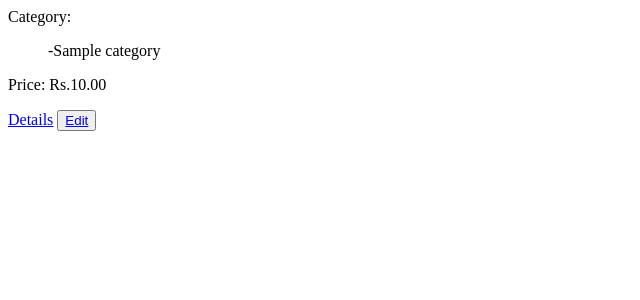
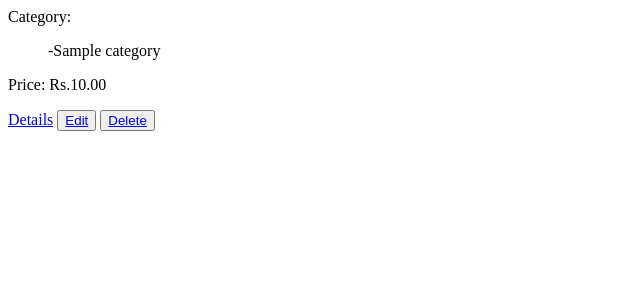
Before and after one commit to Amanyadav72/Shophub, a Django app: page / in a window 1280 px wide. Shown: the part 469-769 px from the top of the page, without its empty margins (0-640 px from the left). Run offline with Django 5.2, Linux system fonts and the light colour scheme; a user stored in the database is signed in; tables that the repository leaves empty hold one stand-in row (values such as "Sample post"); grey boxes marked "Sample" are stand-in pictures.

Commit message:
updated delete product template

```diff
--- a/products/templates/products/home.html
+++ b/products/templates/products/home.html
@@ -47,9 +47,8 @@
         <p>Price: Rs.{{ item.price }} </p>
         <a href="{% url 'product_detail' item.pk %}" target="_blank">Details</a>
         {% if perms.products.change_product and item.owner == user %}
-            <button ><a href="{% url 'edit_product' item.pk %}" >
-            Edit
-            </a></button>
+            <button ><a href="{% url 'edit_product' item.pk %}" >Edit</a></button>
+            <button><a href="{% url 'delete_product' item.pk %}">Delete</a></button>
         {% endif %}
     {% endfor %}
 
```
Also changed, not shown: products/templates/products/product_confirm_delete.html (renamed from products/templates/products/products.delete_product.html).
